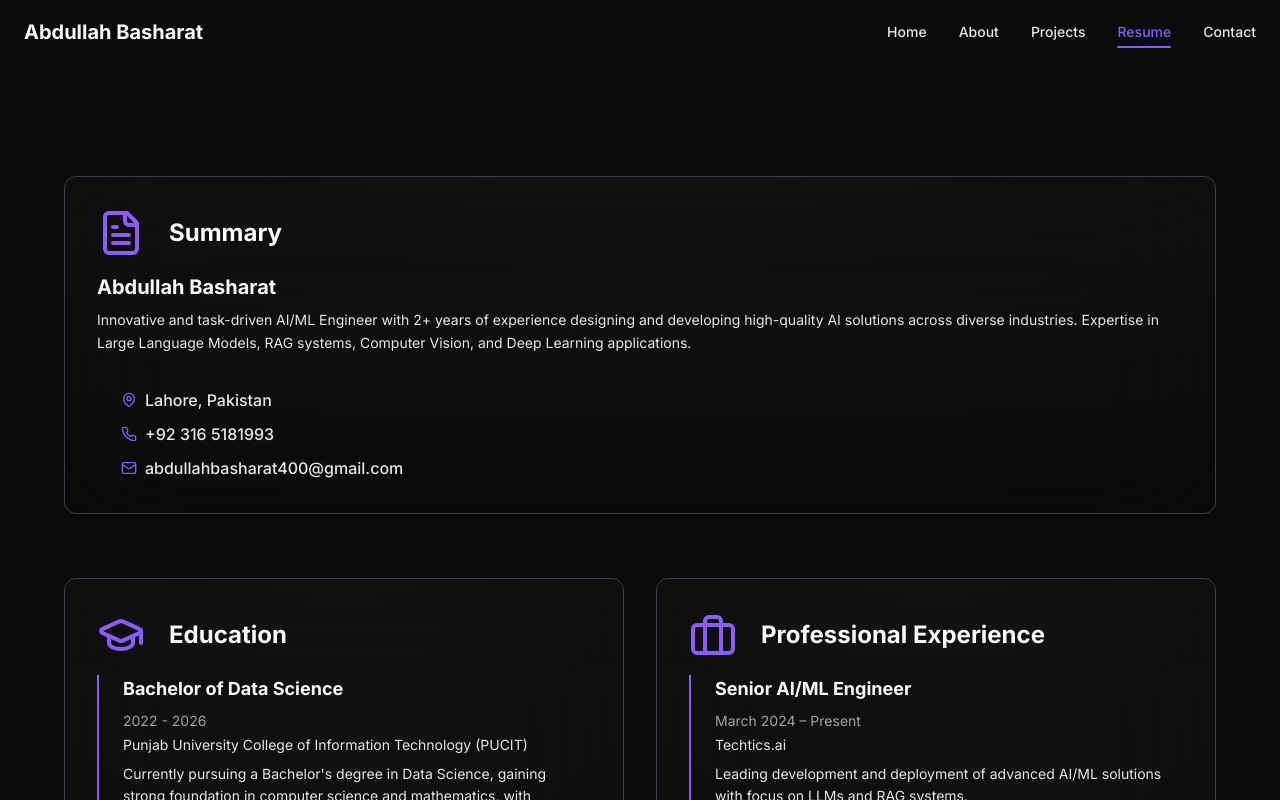
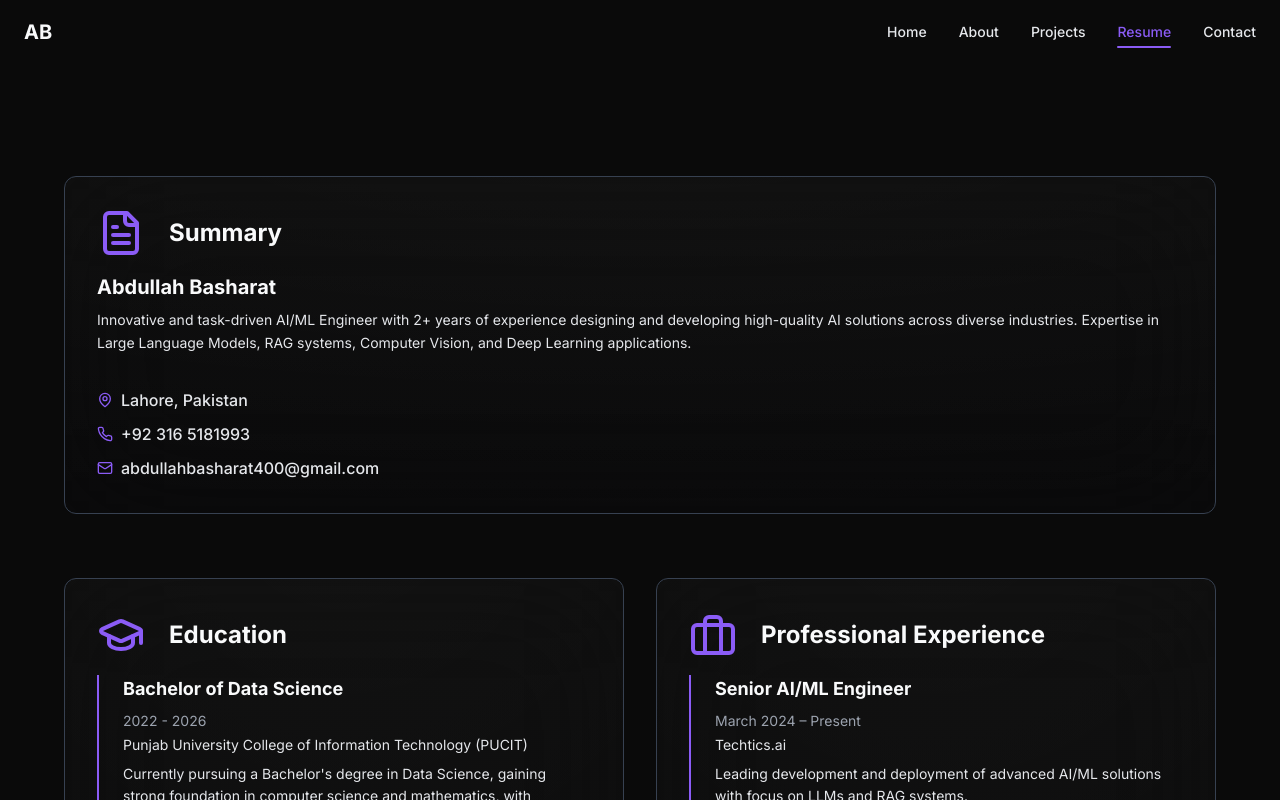
Before and after one commit to Abdullah-Basharat/Abdullah-portfolio, a React (Vite) app: page /resume in a window 1280 px wide. Shown: the top 800 px of the page. Built offline with nearby package versions, Linux system fonts and the light colour scheme.

Commit message:
Adjust layout of cards

```diff
--- a/index.html
+++ b/index.html
@@ -1,8 +1,8 @@
-<!doctype html>
+<!DOCTYPE html>
 <html lang="en">
   <head>
     <meta charset="UTF-8" />
-    <link rel="icon" type="image/svg+xml" href="/vite.svg" />
+    <link rel="icon" type="image/svg+xml" href="/favicon.svg" />
     <meta name="viewport" content="width=device-width, initial-scale=1.0" />
     <title>Abdullah Basharat</title>
   </head>
--- a/src/components/Header.tsx
+++ b/src/components/Header.tsx
@@ -1,15 +1,34 @@
 import React, { useState, useEffect } from 'react';
 import { Link, useLocation } from 'react-router-dom';
-import { Menu, X, Github, Linkedin, Mail } from 'lucide-react';
+import { Menu, X, Github, Linkedin, Mail, Code } from 'lucide-react';
 
 interface HeaderProps {
   portfolioData: any;
 }
 
+// Logo Component
+const Logo: React.FC<{ initials: string }> = ({ initials }) => {
+  return (
+    <div className="flex items-center">
+      {/* Logo Text Only */}
+      <span className="text-[1.25rem] font-bold text-[#f9fafb]">{initials}</span>
+    </div>
+  );
+};
+
 const Header: React.FC<HeaderProps> = ({ portfolioData }) => {
   const [isMenuOpen, setIsMenuOpen] = useState(false);
   const [isScrolled, setIsScrolled] = useState(false);
   const location = useLocation();
+
+  // Function to get initials from name
+  const getInitials = (name: string) => {
+    return name
+      .split(' ')
+      .map(word => word.charAt(0))
+      .join('')
+      .toUpperCase();
+  };
 
   useEffect(() => {
     const handleScroll = () => {
@@ -45,8 +64,8 @@ const Header: React.FC<HeaderProps> = ({ portfolioData }) => {
       <nav className="container mx-auto px-6 py-4">
         <div className="flex items-center justify-between">
           {/* Logo */}
-          <Link to="/" className="text-[1.25rem] font-bold text-[#f9fafb] hover:text-[#8b5cf6] transition-colors duration-200">
-            {portfolioData.personal.name}
+          <Link to="/" className="hover:opacity-80 transition-opacity duration-200">
+            <Logo initials={getInitials(portfolioData.personal.name)} />
           </Link>
 
           {/* Desktop Navigation */}
--- a/src/components/Resume.tsx
+++ b/src/components/Resume.tsx
@@ -59,21 +59,21 @@ const Resume: React.FC<ResumeProps> = ({ portfolioData }) => {
               </p>
             </div>
 
-            {/* Contact Details as List */}
-            <ul className="list-disc space-y-2 pl-6">
-              <li className="font-medium text-[#e5e7eb] flex items-center gap-2">
+            {/* Contact Details */}
+            <div className="space-y-2">
+              <div className="flex items-center gap-2">
                 <MapPin className="w-4 h-4 text-[#8b5cf6]" />
-                {portfolioData.resume.contact.location}
-              </li>
-              <li className="font-medium text-[#e5e7eb] flex items-center gap-2">
+                <span className="font-medium text-[#e5e7eb]">{portfolioData.resume.contact.location}</span>
+              </div>
+              <div className="flex items-center gap-2">
                 <Phone className="w-4 h-4 text-[#8b5cf6]" />
-                {portfolioData.resume.contact.phone}
-              </li>
-              <li className="font-medium text-[#e5e7eb] flex items-center gap-2">
+                <span className="font-medium text-[#e5e7eb]">{portfolioData.resume.contact.phone}</span>
+              </div>
+              <div className="flex items-center gap-2">
                 <Mail className="w-4 h-4 text-[#8b5cf6]" />
-                {portfolioData.resume.contact.email}
-              </li>
-            </ul>
+                <span className="font-medium text-[#e5e7eb]">{portfolioData.resume.contact.email}</span>
+              </div>
+            </div>
           </div>
 
           <div className="mt-16">
```
